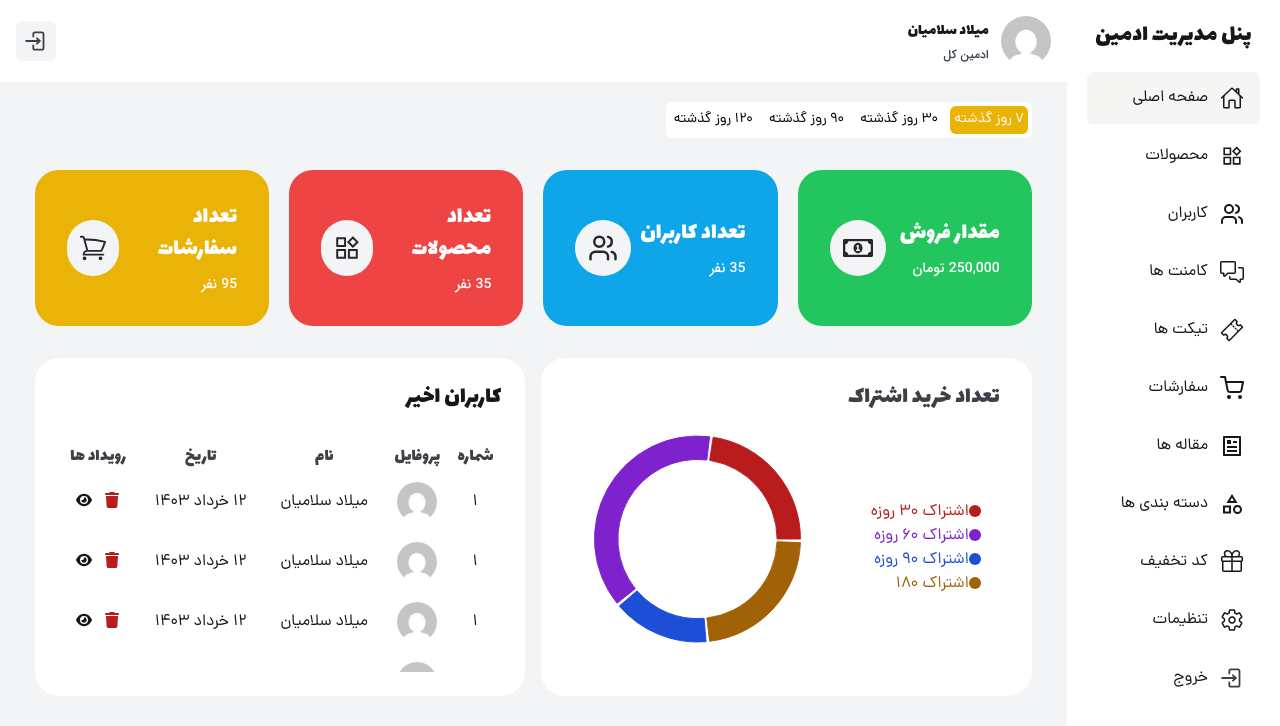
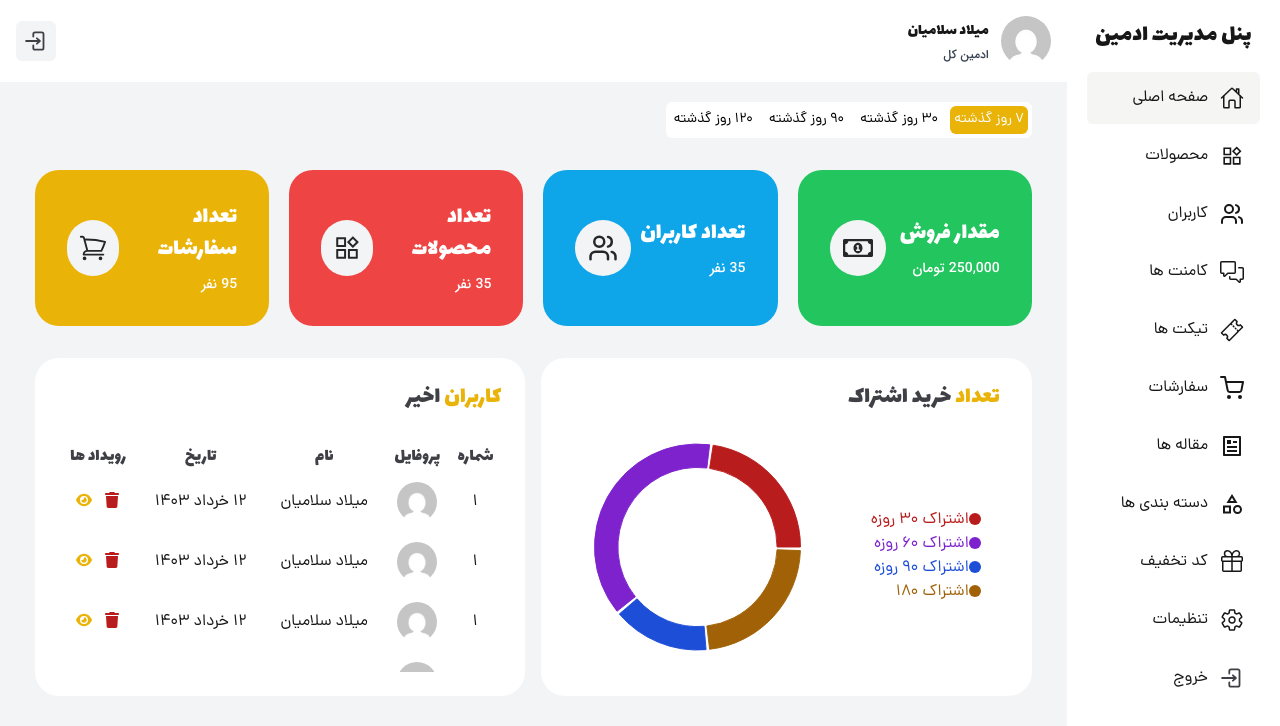
Before and after one commit to milad1385/tool-shop, a Next.js app: page /p-admin in a window 1280 px wide. Shown: the top 726 px of the page. Built offline with nearby package versions, Linux system fonts and the light colour scheme.

Commit message:
add title component into p-admin

```diff
--- /dev/null
+++ b/src/components/modules/p-admin/Title.tsx
@@ -0,0 +1,12 @@
+import React from "react";
+
+function Title({ content }: { content: string }) {
+  const text = content.split(" ");
+  return (
+    <h2 className="text-lg md:text-xl lg:text-2xl pb-2 font-Lalezar text-zinc-700">
+      <span className="text-yellow-500">{text[0]}</span> {text[1]} {text?.[2]}
+    </h2>
+  );
+}
+
+export default Title;
--- a/src/components/templates/p-admin/DurationChart.tsx
+++ b/src/components/templates/p-admin/DurationChart.tsx
@@ -1,4 +1,5 @@
 "use client";
+import Title from "@/components/modules/p-admin/Title";
 import React from "react";
 import {
   Cell,
@@ -38,7 +39,7 @@ function DurationChart() {
 
   return (
     <div className="duration-chart  rounded-3xl bg-white py-4 md:py-6 px-8">
-      <h2 className="md:text-xl lg:text-2xl text-zinc-700 font-Lalezar">تعداد خرید اشتراک</h2>
+      <Title content="تعداد خرید اشتراک"/>
       <ResponsiveContainer height={267}>
         <PieChart>
           <Pie
--- a/src/components/templates/p-admin/RecentUsers.tsx
+++ b/src/components/templates/p-admin/RecentUsers.tsx
@@ -1,3 +1,4 @@
+import Title from "@/components/modules/p-admin/Title";
 import Image from "next/image";
 import { FaEye, FaTrash } from "react-icons/fa6";
 import { LuUsers } from "react-icons/lu";
@@ -5,9 +6,7 @@ import { LuUsers } from "react-icons/lu";
 function RecentUser() {
   return (
     <div className="rounded-3xl bg-white  py-4 md:py-6 px-3 md:px-6">
-      <h2 className="text-lg md:text-xl lg:text-2xl pb-2 font-Lalezar">
-        کاربران اخیر
-      </h2>
+      <Title content="کاربران اخیر"/>
       {true ? (
         <div className="overflow-hidden max-h-[225px] md:max-h-[250px] overflow-y-auto table-container">
           <table className="w-full mt-5 recent-table text-xs md:text-sm lg:text-base">
@@ -37,7 +36,7 @@ function RecentUser() {
                 <td>
                   <div className="flex items-center gap-x-3 justify-center">
                     <FaTrash className="-mt-1 text-red-700" />
-                    <FaEye className="-mt-1 text-namava md:cursor-pointer" />
+                    <FaEye className="-mt-1 text-yellow-500 md:cursor-pointer" />
                   </div>
                 </td>
               </tr>
@@ -57,7 +56,7 @@ function RecentUser() {
                 <td>
                   <div className="flex items-center gap-x-3 justify-center">
                     <FaTrash className="-mt-1 text-red-700" />
-                    <FaEye className="-mt-1 text-namava md:cursor-pointer" />
+                    <FaEye className="-mt-1 text-yellow-500 md:cursor-pointer" />
                   </div>
                 </td>
               </tr>
@@ -77,7 +76,7 @@ function RecentUser() {
                 <td>
                   <div className="flex items-center gap-x-3 justify-center">
                     <FaTrash className="-mt-1 text-red-700" />
-                    <FaEye className="-mt-1 text-namava md:cursor-pointer" />
+                    <FaEye className="-mt-1 text-yellow-500 md:cursor-pointer" />
                   </div>
                 </td>
               </tr>
@@ -97,7 +96,7 @@ function RecentUser() {
                 <td>
                   <div className="flex items-center gap-x-3 justify-center">
                     <FaTrash className="-mt-1 text-red-700" />
-                    <FaEye className="-mt-1 text-namava md:cursor-pointer" />
+                    <FaEye className="-mt-1 text-yellow-500 md:cursor-pointer" />
                   </div>
                 </td>
               </tr>
@@ -117,7 +116,7 @@ function RecentUser() {
                 <td>
                   <div className="flex items-center gap-x-3 justify-center">
                     <FaTrash className="-mt-1 text-red-700" />
-                    <FaEye className="-mt-1 text-namava md:cursor-pointer" />
+                    <FaEye className="-mt-1 text-yellow-500 md:cursor-pointer" />
                   </div>
                 </td>
               </tr>
```
